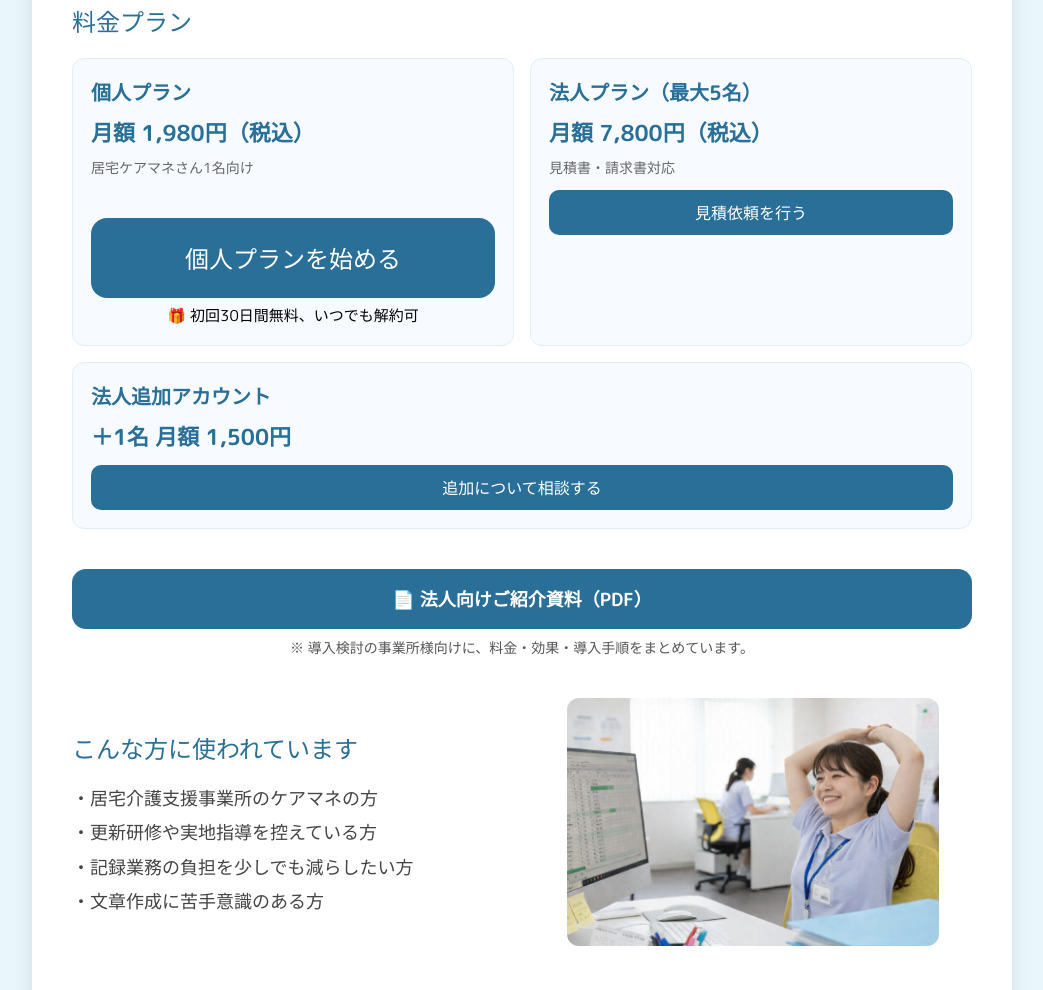
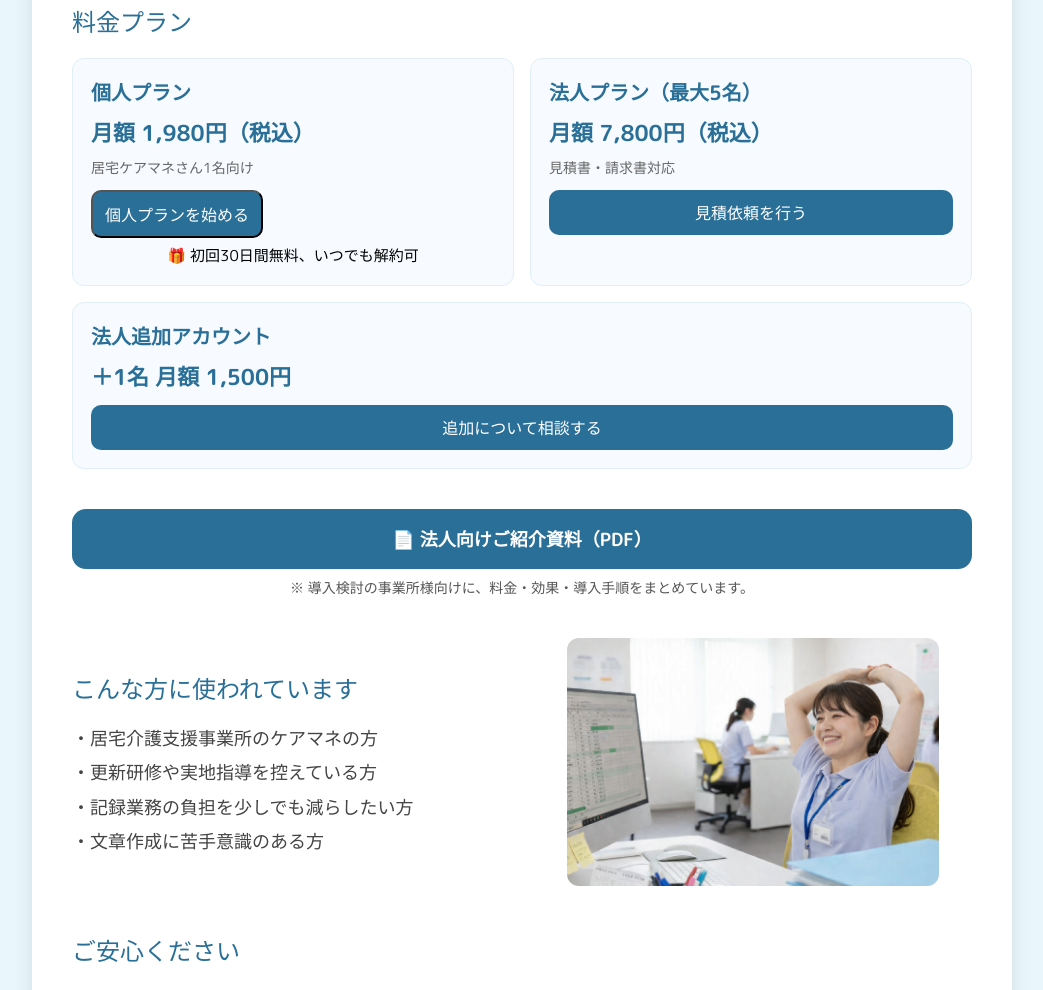
Before and after one commit to caretechpartners-cell/monitoring-ai, a website: page lp.html in a window 1280 px wide. Shown: the part 1539-2529 px from the top of the page, without its empty margins (118-1161 px from the left). Drawn offline with Linux system fonts and the light colour scheme.

Commit message:
Add files via upload

```diff
--- a/lp.html
+++ b/lp.html
@@ -285,7 +285,7 @@
         <div class="price">月額 1,980円（税込）</div>
         <div class="muted">居宅ケアマネさん1名向け</div>
 
-<button class="cta-btn" onclick="startCheckout()">
+<button class="small-cta" onclick="startCheckout()">
   個人プランを始める
 </button>
         <div style="font-size:15px; text-align:center; margin-top:6px;">🎁 初回30日間無料、いつでも解約可</div>
```
